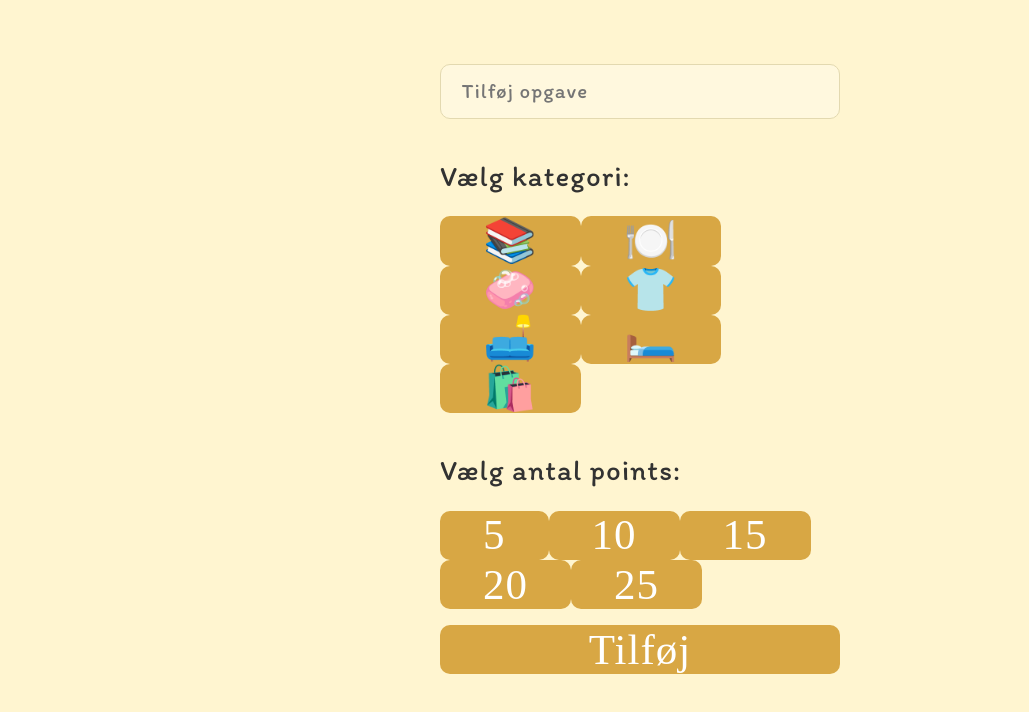
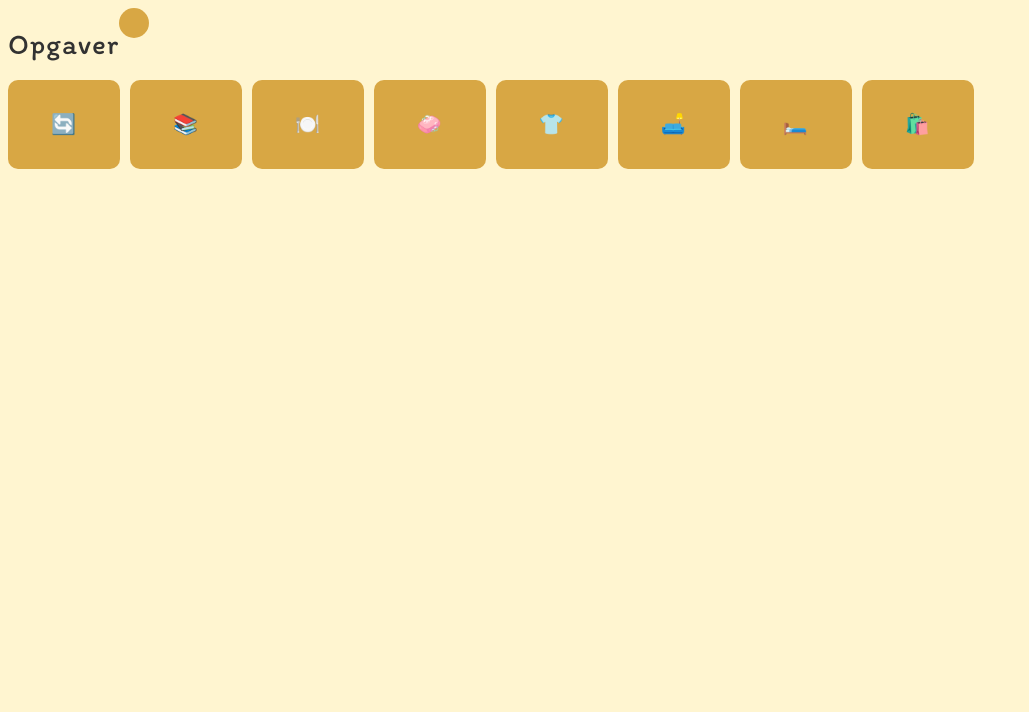
Before and after one commit to vevest/Task-Manager, a React (Vite) app: page / in a window 1280 px wide. Shown: the top 712 px of the page, without its empty margins (0-1029 px from the left). Built offline with nearby package versions, Linux system fonts and the light colour scheme; a web font is replaced by a local one.

Commit message:
filter funktion er debugget også

```diff
--- a/src/App.tsx
+++ b/src/App.tsx
@@ -13,6 +13,7 @@
 import Assignments from './pages/Assignments';
 import TaskProvider from "./providers/TaskProvider";
 import AddTask from "./assignments/AddTask";
+import Filter from './assignments/Filter'; // Importér Filter komponenten
 
 
 function App() {
@@ -26,7 +27,9 @@
 
   return (
     <TaskProvider>
-    <AddTask addTask={(task) => console.log("Opgave tilføjet:", task)} />
+
+            <Filter /> {/* Filter-komponenten */}
+
   </TaskProvider>
   );
 }
```
